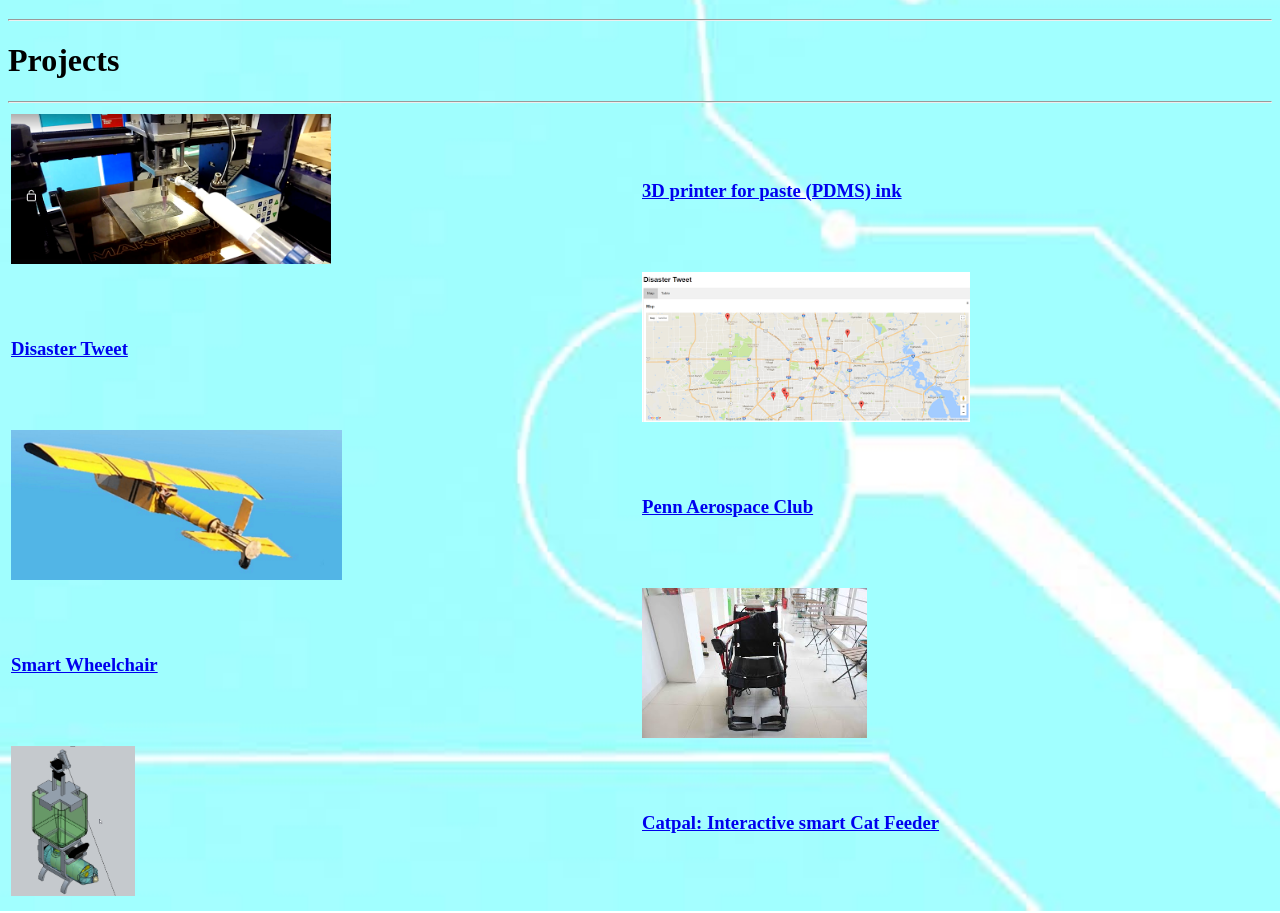
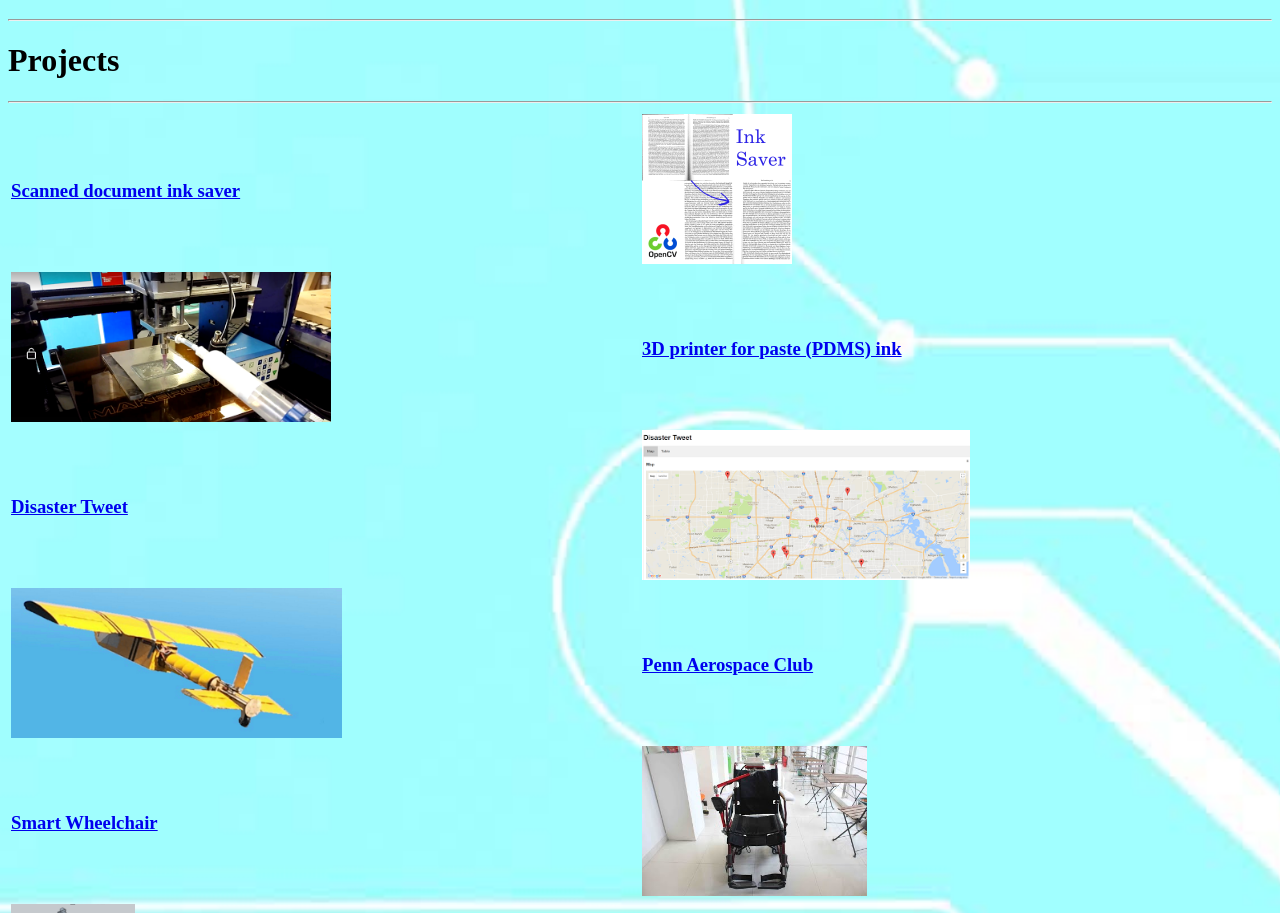
Before and after one commit to hanmingz/hanmingz.github.io, a plain HTML site: page expproj.html in a window 1280 px wide. Shown: the part 1398-2311 px from the top of the page. Drawn offline with Linux system fonts and the light colour scheme.

Commit message:
Added inksaver in project

```diff
--- a/expproj.html
+++ b/expproj.html
@@ -73,6 +73,11 @@ Jan 2017 – May 2017<br />
 
 <table class="table2">
 	<tr>
+		<td><a href="https://github.com/hanmingz/jpg-black-remover" title="project page"><h3>Scanned document ink saver</h3></a></td>
+		<td width="50%"><a href="https://github.com/hanmingz/jpg-black-remover" title="project page"><img src = "inksaver.png" height="150"/></a></td>
+	</tr>
+
+	<tr>
 		<td width="50%"><a href="3dprinter.html" title="project page"><img src = "3dprinter.jpg" height="150"/></a></td>
 		<td><a href="3dprinter.html" title="project page"><h3>3D printer for paste (PDMS) ink</h3></a></td>
 	</tr>
```
Also changed, not shown: inksaver.png (added).
